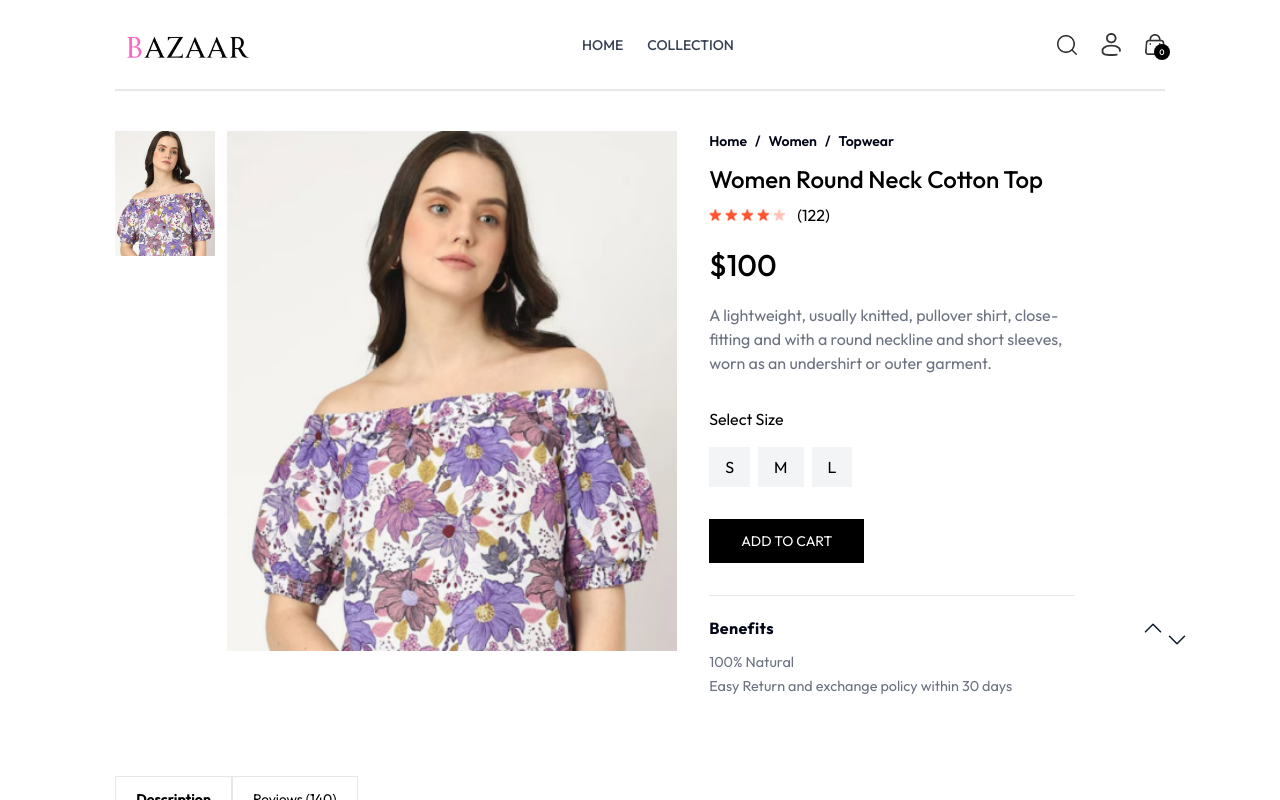
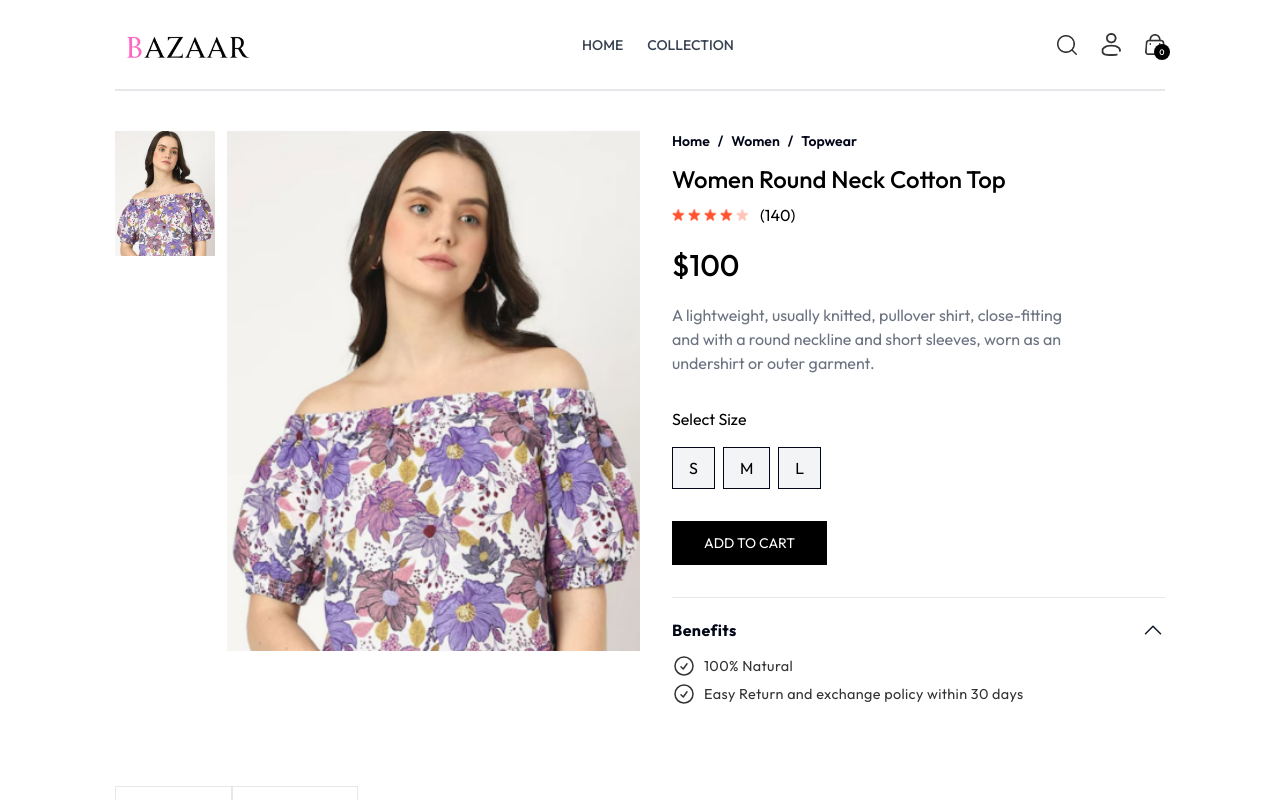
Before and after one commit to chun-eric/bazaar_ecommerce, a React (Vite) app: page /product/aaaaa in a window 1280 px wide. Both pictures are taken after a click on the icon 1176 px from the left and 640 px from the top of the page. Shown: the top 800 px of the page. Built offline with nearby package versions, Linux system fonts and the light colour scheme.

Commit message:
Complete Product detail accordian

```diff
--- a/src/pages/Product.jsx
+++ b/src/pages/Product.jsx
@@ -52,7 +52,7 @@ const Product = () => {
       {/* Entire Product Data Container */}
       <div className='flex flex-col gap-8 sm:flex-1 md-lg:flex-row'>
         {/* Product Images container (both small images and one big image) */}
-        <div className='flex flex-col-reverse gap-3 sm:flex-row max-w-[1023px] sm:h-[520px] justitfy-between sm:justify-start '>
+        <div className='flex flex-col-reverse gap-3 sm:flex-row max-w-[1023px] sm:h-[520px] justitfy-between sm:justify-start w-full md-lg:w-1/2'>
           {/* Small Images */}
           <div className='flex flex-row gap-1 w-full sm:h-full  justify-between overflow-x-auto sm:flex-col sm:w-[100px]'>
             {productData.image.map((image, index) => (
@@ -77,7 +77,7 @@ const Product = () => {
         </div>
 
         {/* Product Details */}
-        <div className='flex-1'>
+        <div className='w-full md-lg:w-1/2'>
           {/* BreadCrumb */}
           <BreadCrumb
             category={productData.category}
@@ -93,7 +93,7 @@ const Product = () => {
             <img src={assets.star_icon} alt='star' className='w-3 ' />
             <img src={assets.star_icon} alt='star' className='w-3 ' />
             <img src={assets.star_dull_icon} alt='star' className='w-3 ' />
-            <p className='pl-2'>(122)</p>
+            <p className='pl-2'>(140)</p>
           </div>
 
           {/* Product Price */}
@@ -115,8 +115,8 @@ const Product = () => {
                 <button
                   onClick={() => setSize(item)}
                   key={index}
-                  className={`px-4 py-2 bg-gray-100 border ${
-                    item === size ? "border-orange-400" : "border-none"
+                  className={`px-4 py-2 bg-gray-100 border border-gray-100 hover:border-slate-950 hover:bg-zinc-300 ${
+                    item === size ? "border-[#fd51bb]" : "border-slate-950"
                   }`}
                 >
                   {item}
@@ -134,7 +134,7 @@ const Product = () => {
           >
             ADD TO CART
           </button>
-          <hr className='mt-8 md:w-4/5' />
+          <hr className='mt-8 md:w-5/5' />
 
           {/* Accordian - Product Details */}
           <div className='flex flex-col gap-1 mt-5 text-sm text-gray-500'>
@@ -142,15 +142,17 @@ const Product = () => {
               <p className='text-base font-bold tracking-wide text-slate-950'>
                 Benefits
               </p>
-              <div className=''>
+
               <svg
-                  onClick={() => handleClick}
+                onClick={() => handleClick(setArrowToggle)}
                 xmlns='http://www.w3.org/2000/svg'
                 fill='none'
                 viewBox='0 0 24 24'
                 strokeWidth={1.5}
                 stroke='currentColor'
-                  className='font-[0.8rem] size-6 text-slate-900 cursor-pointer absolute'
+                className={`font-[0.8rem] size-6 text-slate-900 cursor-pointer transition-transform duration-200 ${
+                  arrowToggle ? "rotate-180" : ""
+                }`}
               >
                 <path
                   strokeLinecap='round'
@@ -158,26 +160,53 @@ const Product = () => {
                   d='m19.5 8.25-7.5 7.5-7.5-7.5'
                 />
               </svg>
+            </div>
+            {arrowToggle && (
+              <div
+                className={`flex flex-col gap-1 mt-2 text-[0.9rem] right-0 top-0 transition-all ease-in-out duration-500  ${
+                  arrowToggle
+                    ? "opacity-100 max-h-[100px] translate-y-0"
+                    : "opacity-0 max-h-0 -translate-y-2"
+                }`}
+              >
+                <div className='flex items-center'>
                   <svg
                     xmlns='http://www.w3.org/2000/svg'
                     fill='none'
                     viewBox='0 0 24 24'
                     strokeWidth={1.5}
                     stroke='currentColor'
-                  className='font-[0.8rem] size-6 text-slate-900 cursor-pointer absolute right-0 top-0'
+                    className='size-6 text-[#333]'
                   >
                     <path
                       strokeLinecap='round'
                       strokeLinejoin='round'
-                    d='m4.5 15.75 7.5-7.5 7.5 7.5'
+                      d='M9 12.75 11.25 15 15 9.75M21 12a9 9 0 1 1-18 0 9 9 0 0 1 18 0Z'
                     />
                   </svg>
+                  <p className='tracking-wide text-[#333] ml-2'>100% Natural</p>
+                </div>
+                <div className='flex items-center'>
+                  <svg
+                    xmlns='http://www.w3.org/2000/svg'
+                    fill='none'
+                    viewBox='0 0 24 24'
+                    strokeWidth={1.5}
+                    stroke='currentColor'
+                    className='size-6 text-[#333]'
+                  >
+                    <path
+                      strokeLinecap='round'
+                      strokeLinejoin='round'
+                      d='M9 12.75 11.25 15 15 9.75M21 12a9 9 0 1 1-18 0 9 9 0 0 1 18 0Z'
+                    />
+                  </svg>
+                  <p className='tracking-wide text-[#333] ml-2'>
+                    Easy Return and exchange policy within 30 days
+                  </p>
                 </div>
               </div>
-            <div className='flex flex-col gap-1 mt-2 text-[0.9rem] right-0 top-0'>
-              <p className=''>100% Natural</p>
-              <p>Easy Return and exchange policy within 30 days</p>
-            </div>
+            )}
           </div>
         </div>
       </div>
```
Also changed, not shown: 1 other file (tests, documents, lock files or other folders). Lines whose indentation alone changed are shown as unchanged.
